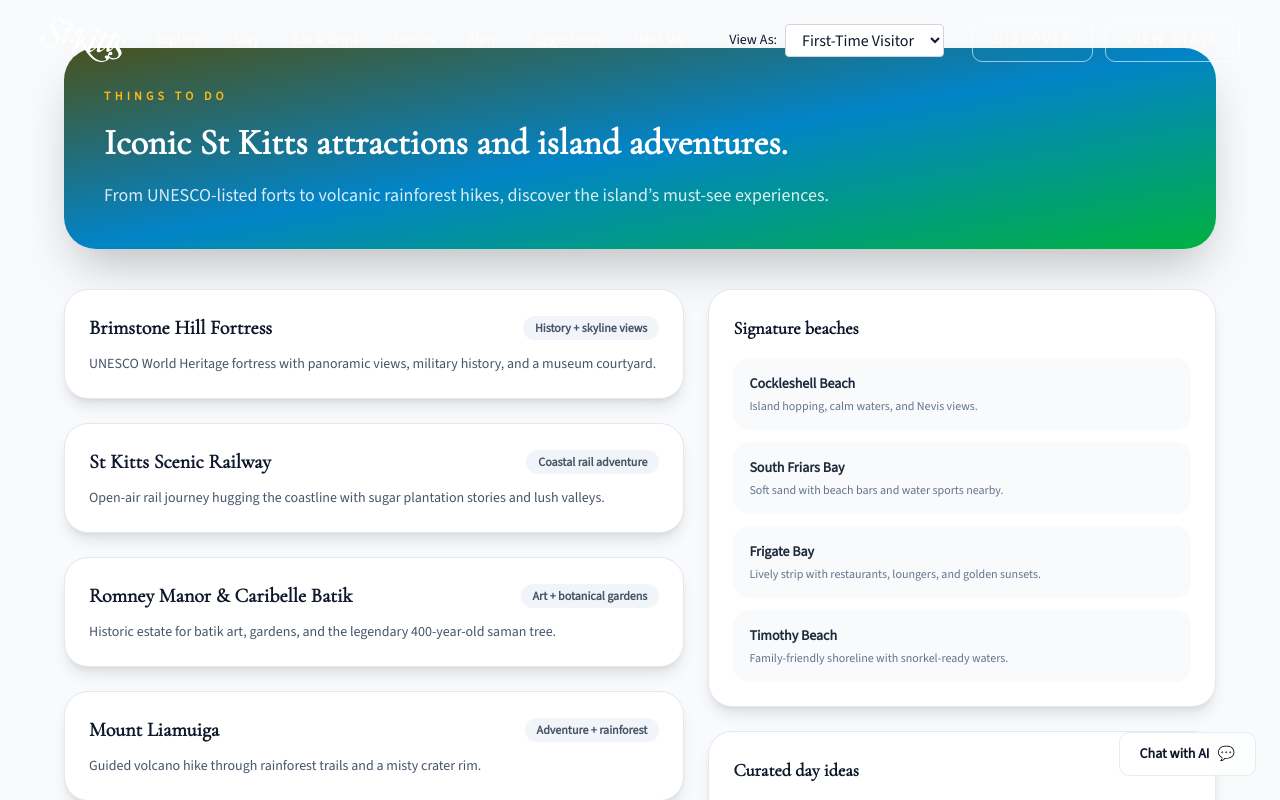
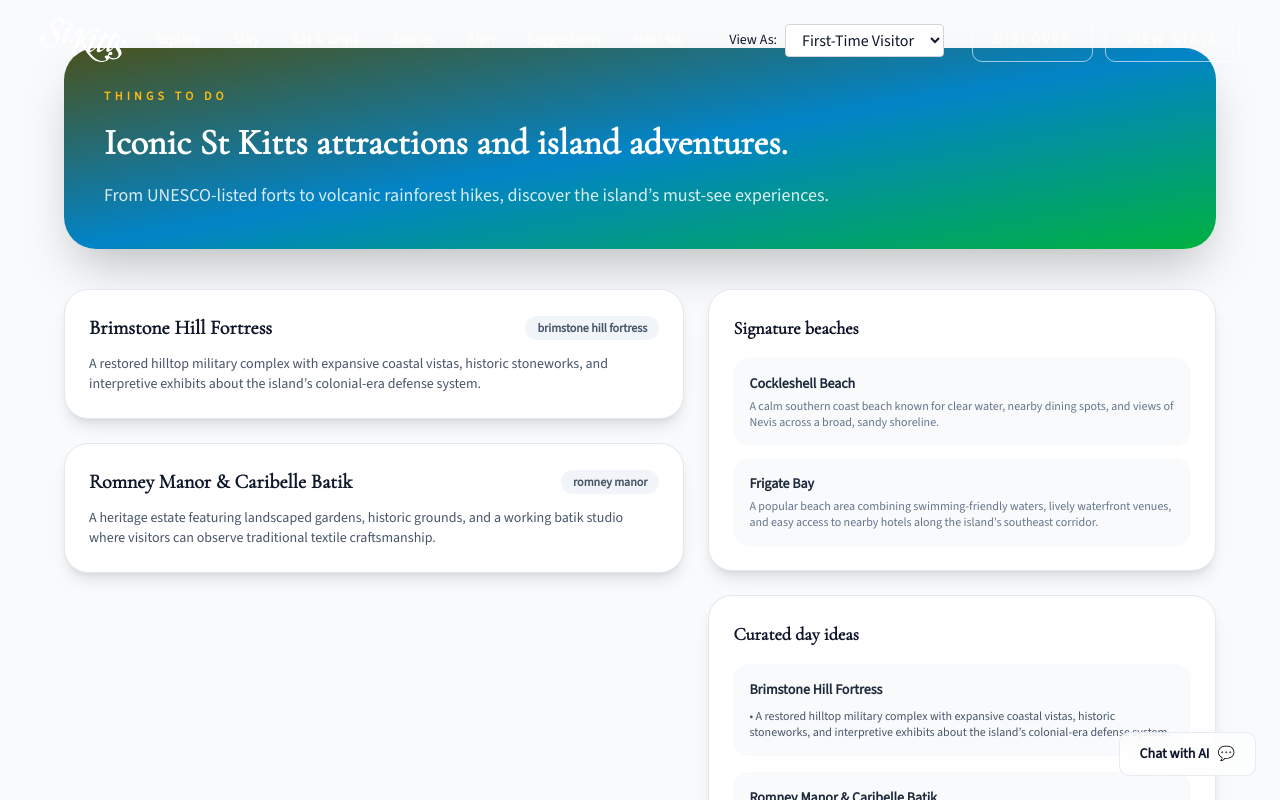
Before and after one commit to leahbrowne/kn, a Next.js app: page /things-to-do/attractions in a window 1280 px wide. Shown: the top 800 px of the page. Built offline with nearby package versions, Linux system fonts and the light colour scheme.

Commit message:
Refactor attractions page to use JSON data source

```diff
--- a/app/things-to-do/attractions/page.tsx
+++ b/app/things-to-do/attractions/page.tsx
@@ -1,69 +1,31 @@
-const attractions = [
-  {
-    name: 'Brimstone Hill Fortress',
-    description:
-      'UNESCO World Heritage fortress with panoramic views, military history, and a museum courtyard.',
-    highlight: 'History + skyline views',
-  },
-  {
-    name: 'St Kitts Scenic Railway',
-    description:
-      'Open-air rail journey hugging the coastline with sugar plantation stories and lush valleys.',
-    highlight: 'Coastal rail adventure',
-  },
-  {
-    name: 'Romney Manor & Caribelle Batik',
-    description:
-      'Historic estate for batik art, gardens, and the legendary 400-year-old saman tree.',
-    highlight: 'Art + botanical gardens',
-  },
-  {
-    name: 'Mount Liamuiga',
-    description:
-      'Guided volcano hike through rainforest trails and a misty crater rim.',
-    highlight: 'Adventure + rainforest',
-  },
-  {
-    name: 'Historic Basseterre',
-    description:
-      'Walkable city highlights including The Circus, Independence Square, and heritage churches.',
-    highlight: 'Culture + architecture',
-  },
-];
+import attractions from '@/data/attractions.json';
 
-const beaches = [
-  {
-    name: 'Cockleshell Beach',
-    vibe: 'Island hopping, calm waters, and Nevis views.',
-  },
-  {
-    name: 'South Friars Bay',
-    vibe: 'Soft sand with beach bars and water sports nearby.',
-  },
-  {
-    name: 'Frigate Bay',
-    vibe: 'Lively strip with restaurants, loungers, and golden sunsets.',
-  },
-  {
-    name: 'Timothy Beach',
-    vibe: 'Family-friendly shoreline with snorkel-ready waters.',
-  },
-];
+type Attraction = {
+  id: string;
+  name: string;
+  description: string;
+  image?: string;
+  slug?: string;
+  category?: string;
+};
 
-const experiences = [
-  {
-    title: 'Morning on the coast',
-    items: ['Scenic Railway sunrise departure', 'Stop for sugar plantation history', 'Beachside brunch in Frigate Bay'],
-  },
-  {
-    title: 'Culture + gardens afternoon',
-    items: ['Romney Manor batik studio tour', 'Rainforest walk through botanical trails', 'Local rum tasting'],
-  },
-  {
-    title: 'Highland adventure',
-    items: ['Early hike to Mount Liamuiga', 'Volcano crater viewpoint', 'Return to Basseterre for dinner'],
-  },
-];
+const attractionItems = attractions as Attraction[];
+
+const attractionCards = attractionItems.filter(
+  (attraction) => attraction.category !== 'beach',
+);
+
+const signatureBeaches = attractionItems.filter(
+  (attraction) => attraction.category === 'beach',
+);
+
+const curatedDayIdeas = attractionCards.map((attraction) => ({
+  title: attraction.name,
+  items: [attraction.description],
+}));
+
+const getAttractionHighlight = (attraction: Attraction) =>
+  attraction.slug ?? attraction.id.replace(/-/g, ' ');
 
 export default function AttractionsPage() {
   return (
@@ -83,9 +45,9 @@
 
         <section className="grid gap-6 lg:grid-cols-[1.1fr_0.9fr]">
           <div className="space-y-6">
-            {attractions.map((attraction) => (
+            {attractionCards.map((attraction) => (
               <article
-                key={attraction.name}
+                key={attraction.id}
                 className="rounded-3xl border border-slate-200 bg-white p-6 shadow-lg"
               >
                 <div className="flex flex-wrap items-center justify-between gap-3">
@@ -93,7 +55,7 @@
                     {attraction.name}
                   </h2>
                   <span className="rounded-full bg-slate-100 px-3 py-1 text-xs font-semibold text-slate-600">
-                    {attraction.highlight}
+                    {getAttractionHighlight(attraction)}
                   </span>
                 </div>
                 <p className="mt-3 text-sm text-slate-600">
@@ -109,10 +71,10 @@
                 Signature beaches
               </h3>
               <ul className="mt-4 space-y-3 text-sm text-slate-600">
-                {beaches.map((beach) => (
-                  <li key={beach.name} className="rounded-2xl bg-slate-50 p-4">
+                {signatureBeaches.map((beach) => (
+                  <li key={beach.id} className="rounded-2xl bg-slate-50 p-4">
                     <p className="font-semibold text-slate-800">{beach.name}</p>
-                    <p className="mt-1 text-xs text-slate-500">{beach.vibe}</p>
+                    <p className="mt-1 text-xs text-slate-500">{beach.description}</p>
                   </li>
                 ))}
               </ul>
@@ -122,7 +84,7 @@
                 Curated day ideas
               </h3>
               <div className="mt-4 space-y-4">
-                {experiences.map((experience) => (
+                {curatedDayIdeas.map((experience) => (
                   <div key={experience.title} className="rounded-2xl bg-slate-50 p-4">
                     <p className="text-sm font-semibold text-slate-800">
                       {experience.title}
```
Also changed, not shown: tsconfig.json (+7 -1 lines).
